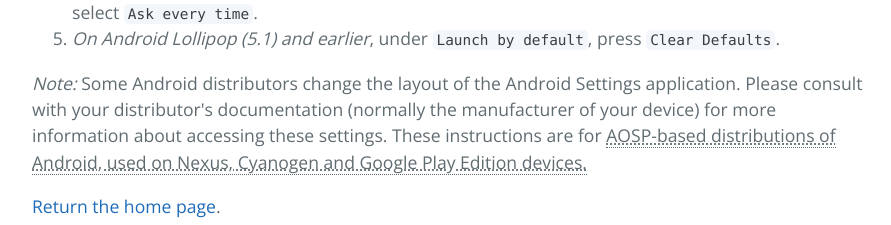
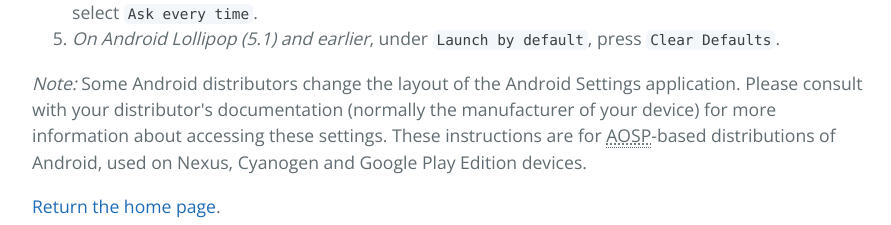
Before and after one commit to micolous/frogjump, a plain HTML site: page sharing.html in a window 1280 px wide. Shown: the part 1238-1463 px from the top of the page, without its empty margins (192-1083 px from the left). Drawn offline with nearby package versions, Linux system fonts and the light colour scheme.

Commit message:
fix html error

```diff
--- a/sharing.html
+++ b/sharing.html
@@ -53,7 +53,7 @@
  <li><em>On Android Lollipop (5.1) and earlier</em>, under <code>Launch by default</code>, press <code>Clear Defaults</code>.</li>
 </ol>
 
-<p><em>Note:</em> Some Android distributors change the layout of the Android Settings application.  Please consult with your distributor's documentation (normally the manufacturer of your device) for more information about accessing these settings.  These instructions are for <abbr title="Android Open Source Project">AOSP</code>-based distributions of Android, used on Nexus, Cyanogen and Google Play Edition devices.</p>
+<p><em>Note:</em> Some Android distributors change the layout of the Android Settings application.  Please consult with your distributor's documentation (normally the manufacturer of your device) for more information about accessing these settings.  These instructions are for <abbr title="Android Open Source Project">AOSP</abbr>-based distributions of Android, used on Nexus, Cyanogen and Google Play Edition devices.</p>
 
 <p><a href="index.html">Return the home page</a>.</p>
 
```
